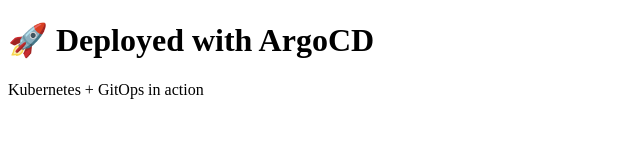
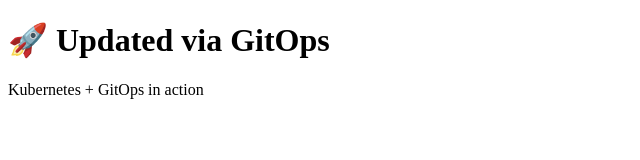
Before and after one commit to lulzimv/mini-hr-system, a plain HTML site: page k8s/html/index.html in a window 1280 px wide. Shown: the whole page, without its empty margins (0-640 px from the left). Drawn offline with Linux system fonts and the light colour scheme.

Commit message:
Update index.html

```diff
--- a/k8s/html/index.html
+++ b/k8s/html/index.html
@@ -5,7 +5,7 @@
   <title>Lulzim DevOps Lab</title>
 </head>
 <body>
-  <h1>🚀 Deployed with ArgoCD</h1>
+  <h1>🚀 Updated via GitOps</h1>
   <p>Kubernetes + GitOps in action</p>
 </body>
 </html>
```
